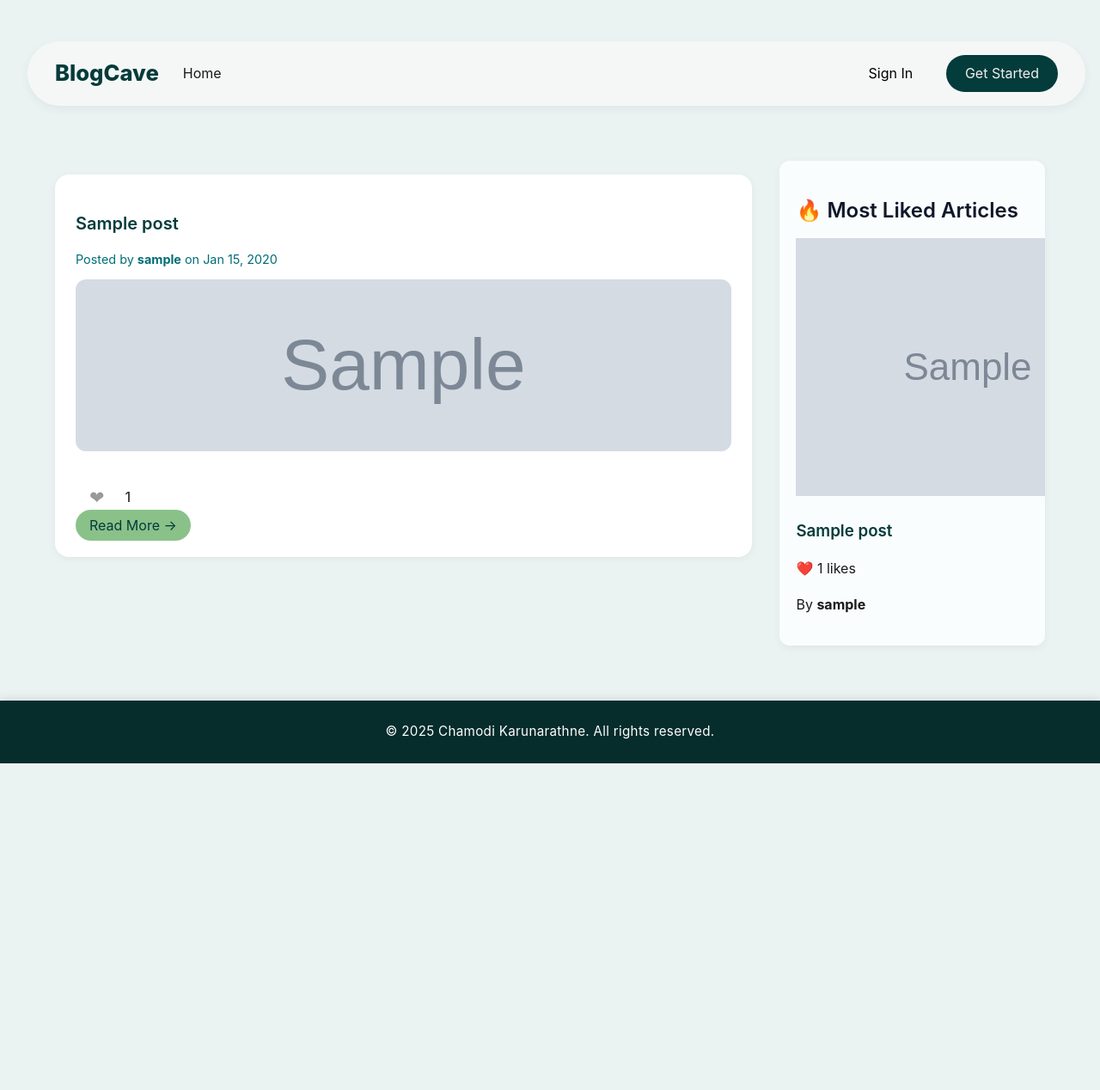
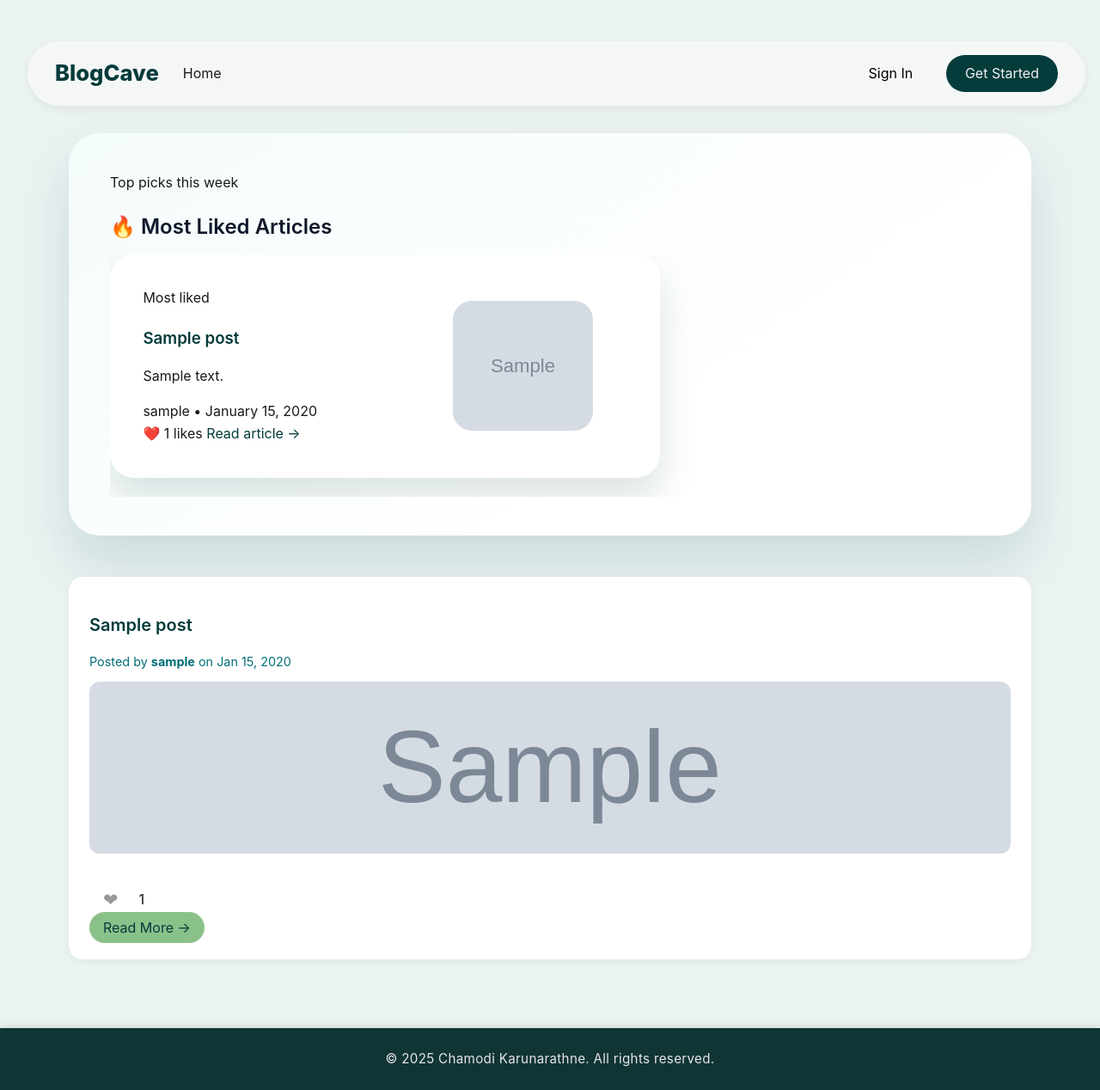
Before and after one commit to Chamodi-Karunarathne/php_blog_project, a PHP site: page / in a window 1280 px wide. Shown: the whole page at 86% size. Before the commit the page ends 888 px from the top, so only its background shows below. Run offline with PHP 8.4, Linux system fonts and the light colour scheme; tables that the repository leaves empty or names only in its code hold one stand-in row (values such as "Sample post"); grey boxes marked "Sample" are stand-in pictures; some libraries are stand-ins or nearby versions.

Commit message:
Refactor top liked posts section for improved layout and styling; integrate into main content area

```diff
--- a/assets/style.css
+++ b/assets/style.css
@@ -1,20 +1,20 @@
 /* ---------- General Layout ---------- */
 body {
   font-family: "Inter", "Segoe UI", system-ui, sans-serif;
-  margin: 0;
   padding: 2rem;
   background: #EBF2F2;
   color: #1a1a1a;
   line-height: 1.6;
+  min-height: 100%;
+  overflow-x: hidden;
 }
-
-/* ---------- Page Layout (for sticky footer) ---------- */
 html, body {
   height: 100%;
   margin: 0;
   display: flex;
   flex-direction: column;
 }
+
 .nav-link,
 .btn-outline,
 .btn-filled,
@@ -298,17 +298,17 @@ button:hover, .btn:hover {
 
 /* ---------- Footer ---------- */
 .footer {
-  background: #062c2c;
-  color: #fffffffd;
+  background: rgba(6, 44, 44, 0.95); /* same color, slight transparency */
+  color: #e5e5e5;
   text-align: center;
   padding: 1.5rem 0;
   border-top-left-radius: 0;
   border-top-right-radius: 0;
   font-size: 0.95rem;
   letter-spacing: 0.3px;
-  margin-top: 2rem;
-  width: 100vw;
-  position: relative;
+  margin-top: 2rem;        /* small space from content above */
+  width: 100vw;            /* ensure full browser width */
+  position: relative;      /* keep layout stable */
   left: 50%;
   transform: translateX(-50%);
   box-shadow: 0 -2px 10px rgba(0, 0, 0, 0.1);
@@ -409,37 +409,100 @@ button:hover, .btn:hover {
 }
 
 
-/* ---------- Top Liked Side Bar ---------- */
-/* === HOME LAYOUT FOR SIDEBAR === */
+/* Sidebar & carousel layout */
 .home-layout {
-  display: flex;
-  gap: 2rem;
-  align-items: flex-start;
-  padding: 2rem;
+  display: block;
+  width: min(1120px, 100%);
+  margin: 0 auto;
+  padding: 0 0 3rem;
 }
 
 .main-content {
-  flex: 3;
+  display: flex;
+  flex-direction: column;
+  gap: 3rem;
 }
 
-.sidebar {
-  flex: 1;
-  background: #f9fdfd;
-  border-radius: 12px;
-  padding: 1.2rem;
-  box-shadow: 0 3px 10px rgba(0,0,0,0.05);
-  max-height: 90vh;
-  overflow-y: auto;
-  position: sticky;
-  top: 80px;
+/* --- Most liked carousel wrapper --- */
+.top-liked {
+  width: 100%;
+  margin: 0 auto;
+  padding: 2.8rem 3rem;
+  border-radius: 36px;
+  background: linear-gradient(145deg, #f4fbfb 0%, #ffffff 65%);
+  box-shadow: 0 32px 60px rgba(7, 84, 84, 0.14);
+  overflow: hidden;
+  box-sizing: border-box;
 }
 
-@media (max-width: 900px) {
-  .home-layout {
-    flex-direction: column;
+/* Track stays inside the box, page doesn’t scroll */
+.top-liked .slider {
+  display: flex;
+  gap: 2.4rem;
+  overflow-x: auto;
+  overflow-y: hidden;
+  scroll-snap-type: x mandatory;
+  scroll-padding: 2rem;
+  padding-bottom: 1.4rem;
+  margin: 0;
+}
+
+.top-liked .slider::-webkit-scrollbar {
+  height: 6px;
+}
+
+.top-liked .slider::-webkit-scrollbar-thumb {
+  background: rgba(15, 76, 74, 0.45);
+  border-radius: 999px;
+}
+
+/* Card width matches Gynger layout but stays inside wrapper */
+.top-liked .slide {
+  flex: 0 0 clamp(320px, 64vw, 640px);
+  display: grid;
+  grid-template-columns: minmax(0, 7fr) minmax(0, 6fr);
+  gap: 2.4rem;
+  align-items: stretch;
+  background: #fff;
+  border-radius: 28px;
+  padding: 2.4rem;
+  box-shadow: 0 24px 45px rgba(4, 59, 59, 0.14);
+  scroll-snap-align: start;
+  box-sizing: border-box;
+}
+
+.top-liked .slide.no-image {
+  grid-template-columns: 1fr;
+}
+
+.top-liked .slide-cover {
+  border-radius: 22px;
+  overflow: hidden;
+}
+
+.top-liked .slide-cover img {
+  width: 100%;
+  height: 100%;
+  object-fit: cover;
+  display: block;
+}
+
+@media (max-width: 1024px) {
+  .top-liked {
+    padding: 2.2rem 2.2rem;
   }
-  .sidebar {
-    order: -1;
-    width: 100%;
+  .top-liked .slide {
+    flex: 0 0 calc(100% - 2rem);
+    grid-template-columns: 1fr;
+  }
+  .top-liked .slide-cover {
+    height: 220px;
   }
 }
+
+/* Ensure the standard post grid stays inside page width */
+.posts-container {
+  width: 100%;
+  margin: 0 auto;
+  box-sizing: border-box;
+}
--- a/components/top_liked.php
+++ b/components/top_liked.php
@@ -1,7 +1,6 @@
 <?php
 include_once __DIR__ . '/../config.php';
 
-// Fetch top 5 most liked posts
 $sql = "SELECT posts.*, users.username, COUNT(likes.id) AS total_likes
         FROM posts
         JOIN users ON posts.user_id = users.id
@@ -9,30 +8,63 @@ $sql = "SELECT posts.*, users.username, COUNT(likes.id) AS total_likes
         GROUP BY posts.id
         ORDER BY total_likes DESC
         LIMIT 5";
-$topLiked = $conn->query($sql);
-
+$topLiked   = $conn->query($sql);
 $isLoggedIn = isset($_SESSION["user_id"]);
 ?>
 
 <section class="top-liked">
-  <h2>🔥 Most Liked Articles</h2>
-  <div class="slider">
+  <div class="top-liked__header">
+    <span class="top-liked__label">Top picks this week</span>
+    <h2>🔥 Most Liked Articles</h2>
+  </div>
+
+  <div class="slider" role="list">
     <?php while ($post = $topLiked->fetch_assoc()): ?>
-      <div class="slide">
-        <?php if (!empty($post['image'])): ?>
-          <img src="uploads/<?php echo htmlspecialchars($post['image']); ?>" alt="Post Image">
-        <?php endif; ?>
-
-        <div class="slide-content">
+      <?php
+        $link     = $isLoggedIn ? 'pages/view_post.php?id=' . $post['id'] : 'pages/login.php';
+        $hasImage = !empty($post['image']);
+        $excerpt  = trim(strip_tags($post['content']));
+        if (function_exists('mb_strlen')) {
+            if (mb_strlen($excerpt) > 160) {
+                $excerpt = mb_substr($excerpt, 0, 160) . '…';
+            }
+        } else {
+            if (strlen($excerpt) > 160) {
+                $excerpt = substr($excerpt, 0, 160) . '…';
+            }
+        }
+        $postedAt = !empty($post['created_at'])
+          ? date('F j, Y', strtotime($post['created_at']))
+          : '';
+      ?>
+      <article class="slide<?php echo $hasImage ? '' : ' no-image'; ?>" role="listitem">
+        <div class="slide-info">
+          <span class="pill">Most liked</span>
           <h3>
-            <a href="<?php echo $isLoggedIn ? 'pages/view_post.php?id=' . $post['id'] : 'pages/login.php'; ?>">
+            <a href="<?php echo $link; ?>">
               <?php echo htmlspecialchars($post['title']); ?>
             </a>
           </h3>
-          <p>❤️ <?php echo $post['total_likes']; ?> likes</p>
-          <p>By <strong><?php echo htmlspecialchars($post['username']); ?></strong></p>
+          <?php if ($excerpt): ?>
+            <p class="slide-excerpt"><?php echo htmlspecialchars($excerpt); ?></p>
+          <?php endif; ?>
+          <div class="slide-meta">
+            <span class="slide-author"><?php echo htmlspecialchars($post['username']); ?></span>
+            <span class="slide-separator">•</span>
+            <span class="slide-date"><?php echo htmlspecialchars($postedAt); ?></span>
+          </div>
+          <div class="slide-footer">
+            <span class="slide-likes">❤️ <?php echo $post['total_likes']; ?> likes</span>
+            <a class="slide-link" href="<?php echo $link; ?>">Read article →</a>
+          </div>
         </div>
-      </div>
+
+        <?php if ($hasImage): ?>
+          <figure class="slide-cover">
+            <img src="uploads/<?php echo htmlspecialchars($post['image']); ?>" alt="<?php echo htmlspecialchars($post['title']); ?>">
+          </figure>
+        <?php endif; ?>
+      </article>
     <?php endwhile; ?>
   </div>
 </section>
--- a/index.php
+++ b/index.php
@@ -25,7 +25,7 @@ $isLoggedIn = isset($_SESSION["user_id"]);
 <main class="home-layout">
 
     <div class="main-content">
-
+        <?php include 'components/top_liked.php'; ?>
         <div class="posts-container">
             <?php while ($row = $result->fetch_assoc()): ?>
                 <div class="post">
@@ -59,10 +59,6 @@ $isLoggedIn = isset($_SESSION["user_id"]);
         </div> <!-- end of posts-container -->
     </div> <!-- end of main-content -->
 
-    <aside class="sidebar">
-        <?php include 'components/top_liked.php'; ?>
-    </aside>
-
 </main>
 
 <!-- Markdown Rendering -->
```
